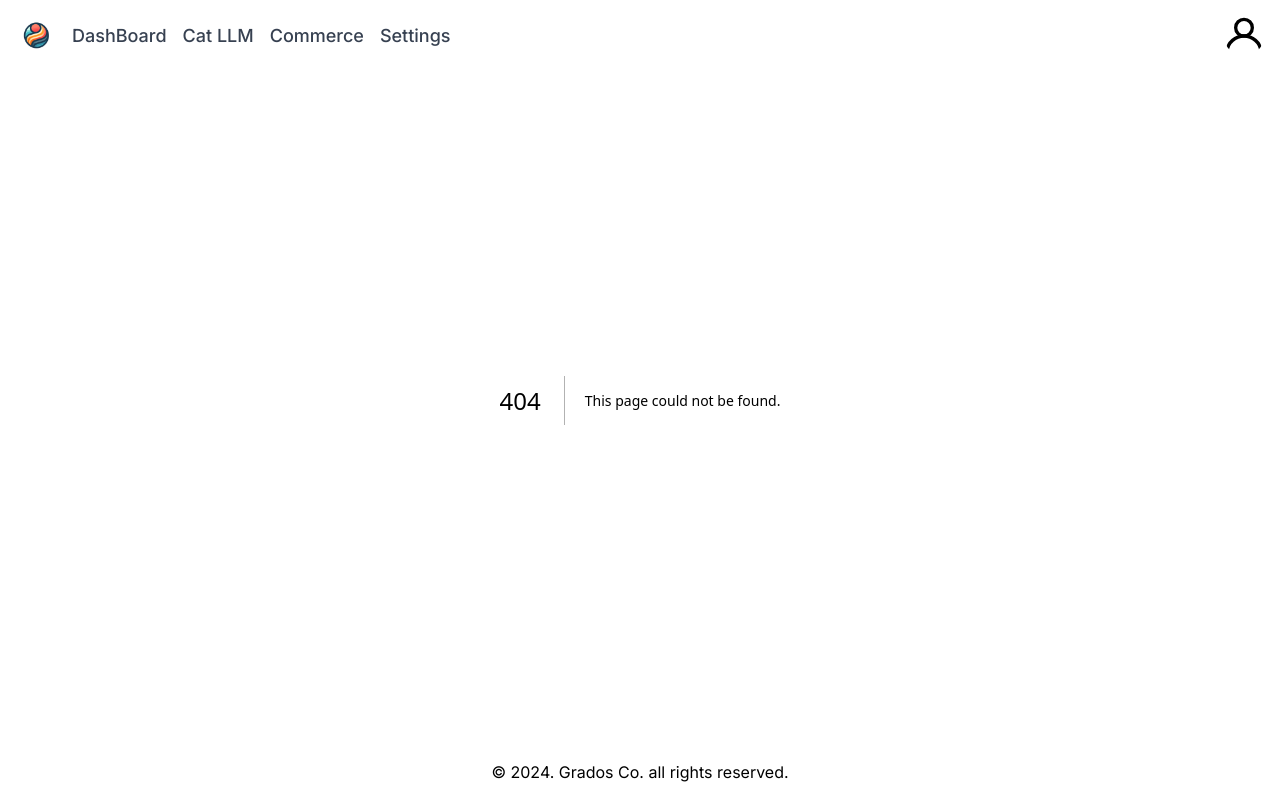
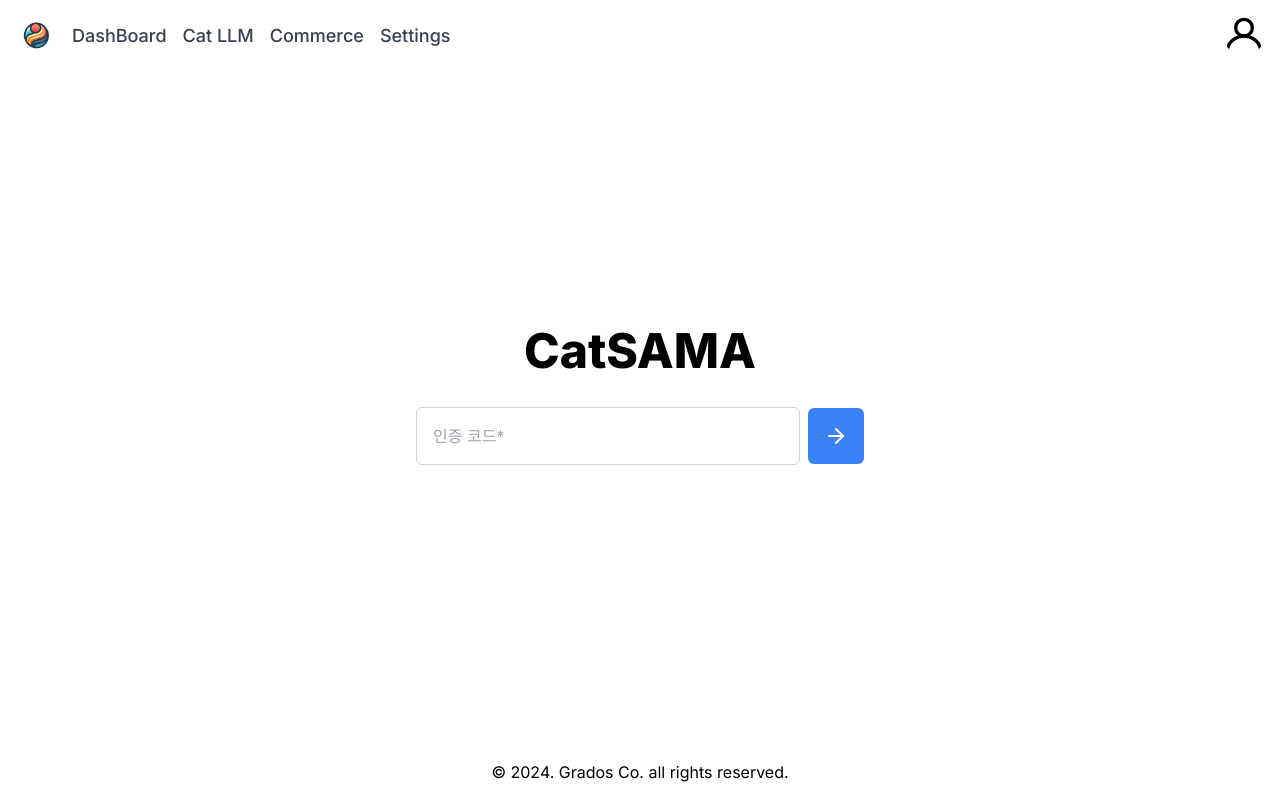
Before and after one commit to habaekk/CatSAMA_WLD, a Next.js app: page /user/code in a window 1280 px wide. Before the commit this address had no page. Built offline with nearby package versions, Linux system fonts and the light colour scheme.

Commit message:
FEAT: add code verification page.

```diff
--- /dev/null
+++ b/app/user/code/page.tsx
@@ -0,0 +1,61 @@
+'use client';
+
+import { useState } from 'react';
+
+export default function code() {
+  const [verificationCode, setVerificationCode] = useState('');
+  const [codeError, setCodeError] = useState(false);
+
+  function handleCodeSubmit() {
+    // 인증 코드 제출 버튼 클릭 시 실행되는 코드
+    console.log('코드 제출 시도:', { verificationCode });
+
+    // 인증 코드 유효성 검사 (여기서는 간단한 예로 6자리 숫자인지 확인)
+    const codePattern = /^\d{6}$/;
+    if (!codePattern.test(verificationCode)) {
+      setCodeError(true);
+    } else {
+      setCodeError(false);
+      // 여기에 실제 인증 로직을 구현하거나 서버에 요청을 보낼 수 있습니다.
+      console.log('Code verified successfully.');
+      window.alert('인증 코드가 확인되었습니다.');
+    }
+  }
+
+  function handleKeyPress(event) {
+    if (event.key === 'Enter') {
+      handleCodeSubmit();
+    }
+  }
+
+  return (
+    <div className="main-content flex min-h-screen flex-col items-center justify-center p-6 relative dark:text-white">
+      <div className="w-full h-[80vh] rounded-lg bg-white dark:bg-gray-800 p-6 flex flex-col items-center justify-center bg-gray-100 dark:bg-gray-900">
+        {/* 큰 글씨로 CatSAMA */}
+        <h1 className="text-5xl font-extrabold mb-8">CatSAMA</h1>
+
+        {/* 인증 코드 입력 필드 및 제출 버튼 */}
+        <div className="w-full max-w-md flex items-center mb-2">
+          <input
+            type="text"
+            placeholder="인증 코드*"
+            value={verificationCode}
+            onChange={(e) => setVerificationCode(e.target.value)}
+            onKeyPress={handleKeyPress}
+            className={`flex-grow p-4 text-black dark:text-white bg-white dark:bg-gray-800 border ${codeError ? 'border-red-500' : 'border-gray-300 dark:border-gray-700'} rounded-md`}
+          />
+          <button
+            onClick={handleCodeSubmit}
+            className="bg-blue-500 text-white p-4 rounded-md hover:bg-blue-600 flex items-center justify-center ml-2"
+          >
+            <svg xmlns="http://www.w3.org/2000/svg" viewBox="0 0 24 24" fill="none" stroke="currentColor" strokeWidth="2" strokeLinecap="round" strokeLinejoin="round" className="w-6 h-6">
+              <line x1="5" y1="12" x2="19" y2="12"></line>
+              <polyline points="12 5 19 12 12 19"></polyline>
+            </svg>
+          </button>
+        </div>
+        {codeError && <p className="text-red-500 w-full max-w-md text-left">❗유효하지 않은 인증 코드.</p>}
+      </div>
+    </div>
+  );
+}
```
